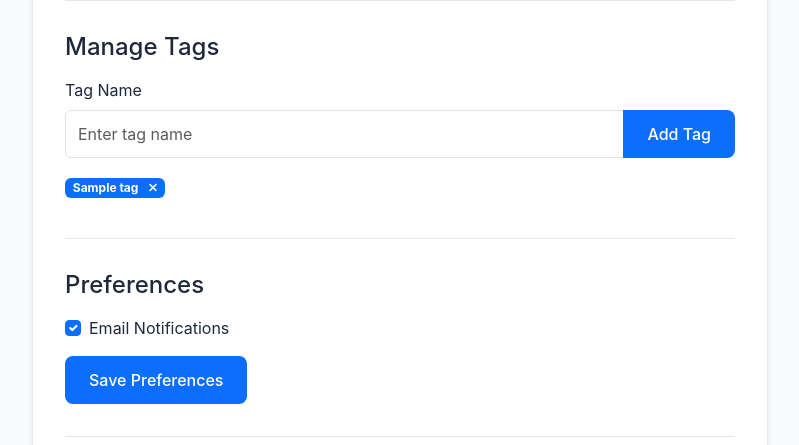
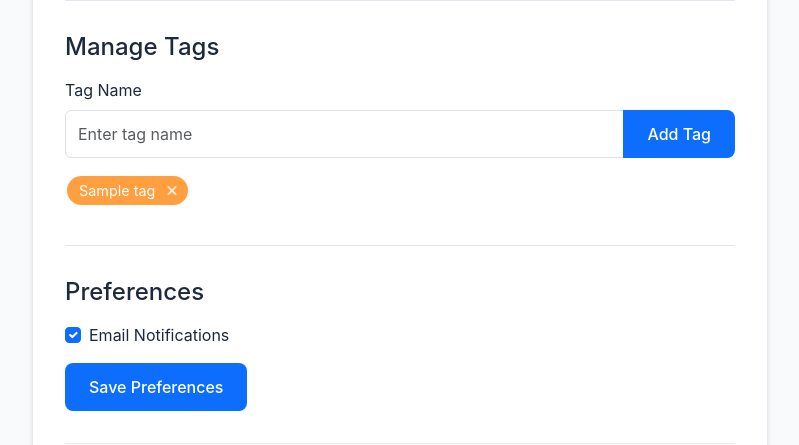
Before and after one commit to kutaygunal/habit_coin, a Flask app: page /profile in a window 1280 px wide. Shown: the part 927-1372 px from the top of the page, without its empty margins (430-1229 px from the left). Run offline with Flask 3, Linux system fonts and the light colour scheme; a user stored in the database is signed in; tables that the repository leaves empty hold one stand-in row (values such as "Sample post"); grey boxes marked "Sample" are stand-in pictures; data that the repository does not hold is empty; some libraries are stand-ins or nearby versions.

Commit message:
Updated tag styles with distinct colors and improved styling

```diff
--- a/static/style.css
+++ b/static/style.css
@@ -834,6 +834,83 @@ body {
     display: block;
 }
 
+.tag-item:nth-of-type(5n+1) {
+    background-color: #ff9f40;  /* Orange */
+}
+
+.tag-item:nth-of-type(5n+2) {
+    background-color: #ffeb3b;  /* Yellow */
+}
+
+.tag-item:nth-of-type(5n+3) {
+    background-color: #f44336;  /* Red */
+}
+
+.tag-item:nth-of-type(5n+4) {
+    background-color: #2196f3;  /* Blue */
+}
+
+.tag-item:nth-of-type(5n+5) {
+    background-color: #4caf50;  /* Green */
+}
+
+.tag-item {
+    display: inline-flex;
+    align-items: center;
+    padding: 4px 12px;
+    border-radius: 16px;
+    margin: 2px;
+    font-size: 0.9rem;
+    color: white;
+}
+
+.tag-item:nth-of-type(5n+2) {
+    color: black;  /* Better contrast for yellow background */
+}
+
+.tag-item:nth-of-type(5n+2) a {
+    color: black !important;  /* Better contrast for yellow background */
+}
+
+.tag-item a {
+    color: white;
+    opacity: 0.8;
+    transition: opacity 0.2s;
+}
+
+.tag-item a:hover {
+    opacity: 1;
+}
+
+.delete-btn {
+    background: none;
+    border: none;
+    color: var(--text-secondary);
+    padding: 0.5rem;
+    border-radius: 0.5rem;
+    cursor: pointer;
+    transition: all 0.2s ease;
+    display: flex;
+    align-items: center;
+    justify-content: center;
+}
+
+.delete-btn:hover {
+    color: #ef4444;
+    background-color: #fee2e2;
+    transform: scale(1.1);
+}
+
+.delete-btn i {
+    font-size: 1rem;
+    color: var(--text-secondary);
+    transition: color 0.2s;
+}
+
+.delete-btn:hover i {
+    color: #ef4444;
+}
+
 @media (max-width: 768px) {
     .add-habit-form .input-group {
         flex-direction: column;
--- a/templates/profile.html
+++ b/templates/profile.html
@@ -143,8 +143,8 @@
                         <div class="tags-container mt-3">
                             {% for tag in tags %}
                             <div class="tag-item d-inline-flex align-items-center me-2 mb-2">
-                                <span class="badge bg-primary">{{ tag.name }}
-                                    <a href="{{ url_for('delete_tag', tag_id=tag.id) }}" class="text-white ms-2 text-decoration-none">
+                                <span>{{ tag.name }}
+                                    <a href="{{ url_for('delete_tag', tag_id=tag.id) }}" class="text-decoration-none ms-2">
                                         <i class="fas fa-times"></i>
                                     </a>
                                 </span>
```
